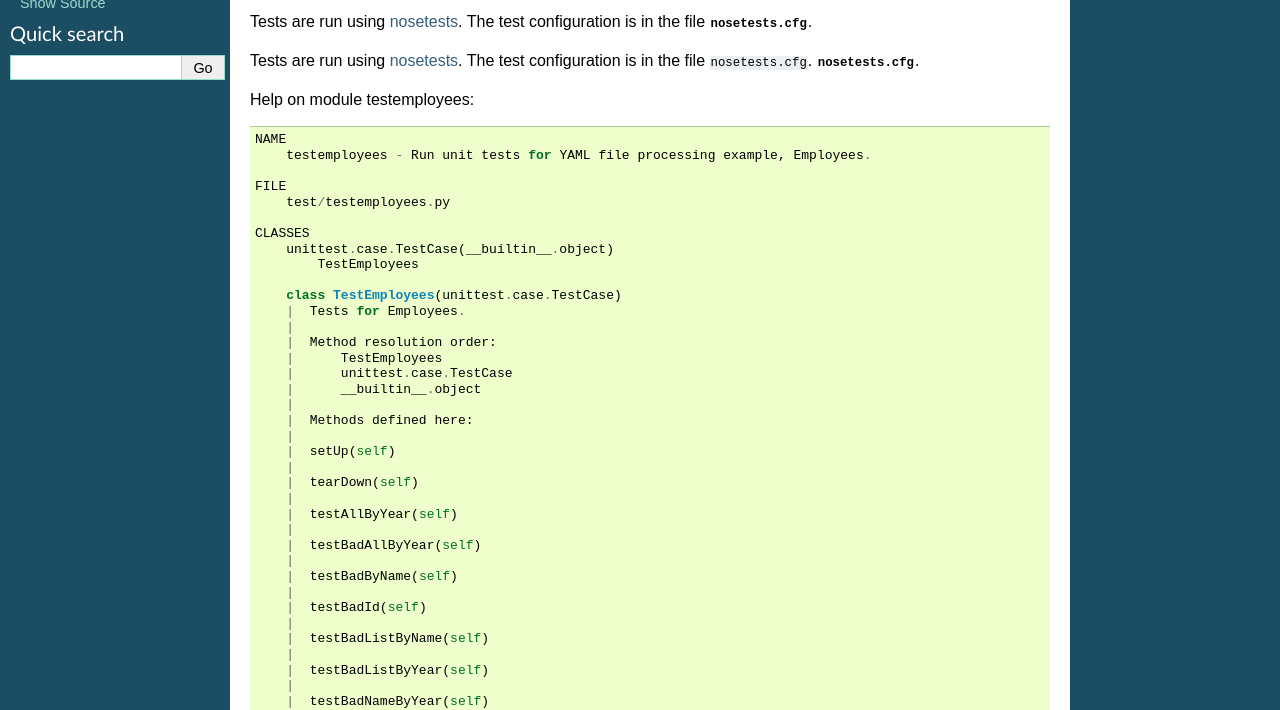
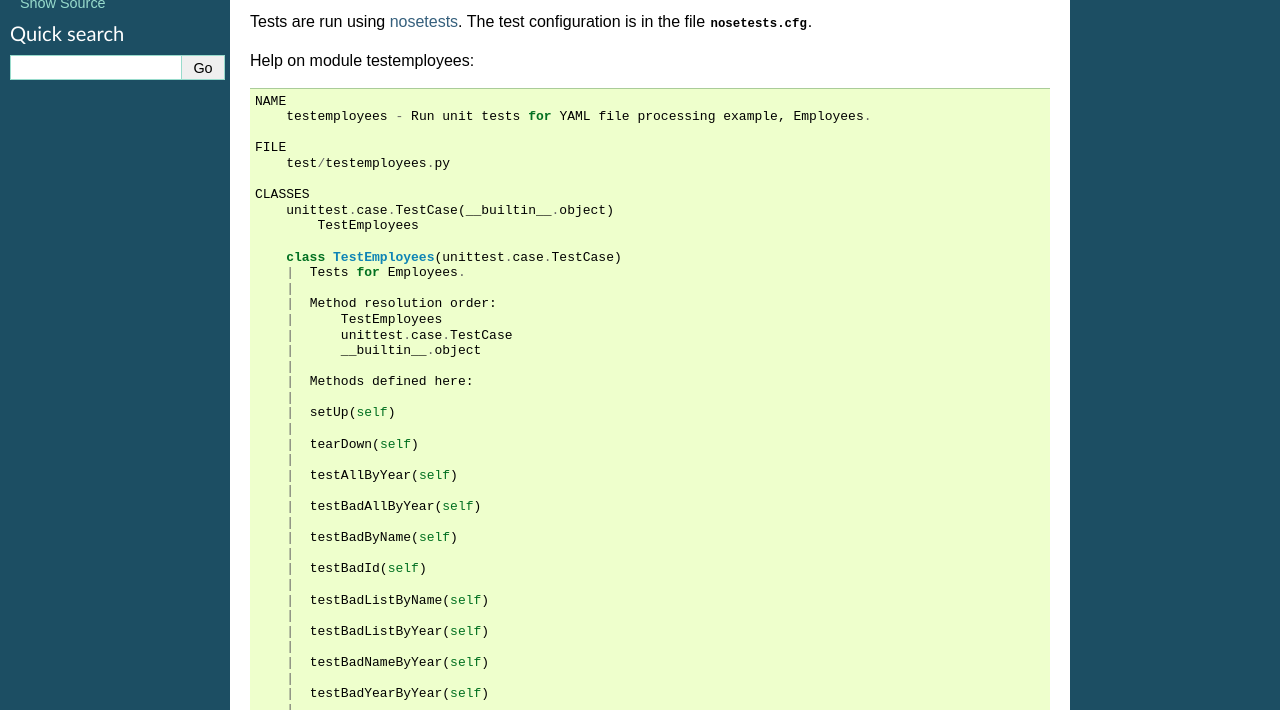
Before and after one commit to sabbavarapu/python-yaml, a Sphinx documentation site: the page built from docs/testemployees.rst, in a window 1280 px wide and 900 px high, cut to the strip 190-900 px from the top of the window. Built offline with Sphinx 7.4.7, drawn with Linux system fonts in a browser that asks for light colours.

Commit message:
fix unit tests and docs output

```diff
--- a/docs/testemployees.rst
+++ b/docs/testemployees.rst
@@ -9,11 +9,6 @@ TestEmployees
 Tests are run using `nosetests
 <http://nose.readthedocs.org/en/latest/usage.html>`_. The test configuration is
 in the file :download:`nosetests.cfg <../test/nosetests.cfg>`.
-
-Tests are run using `nosetests
-<http://nose.readthedocs.org/en/latest/usage.html>`_. The test configuration is
-in the file ``nosetests.cfg``. :download:`nosetests.cfg
-<../tests/nosetests.cfg>`.
 
 
 Help on module testemployees::
```
Also changed, not shown: 3 other files.
